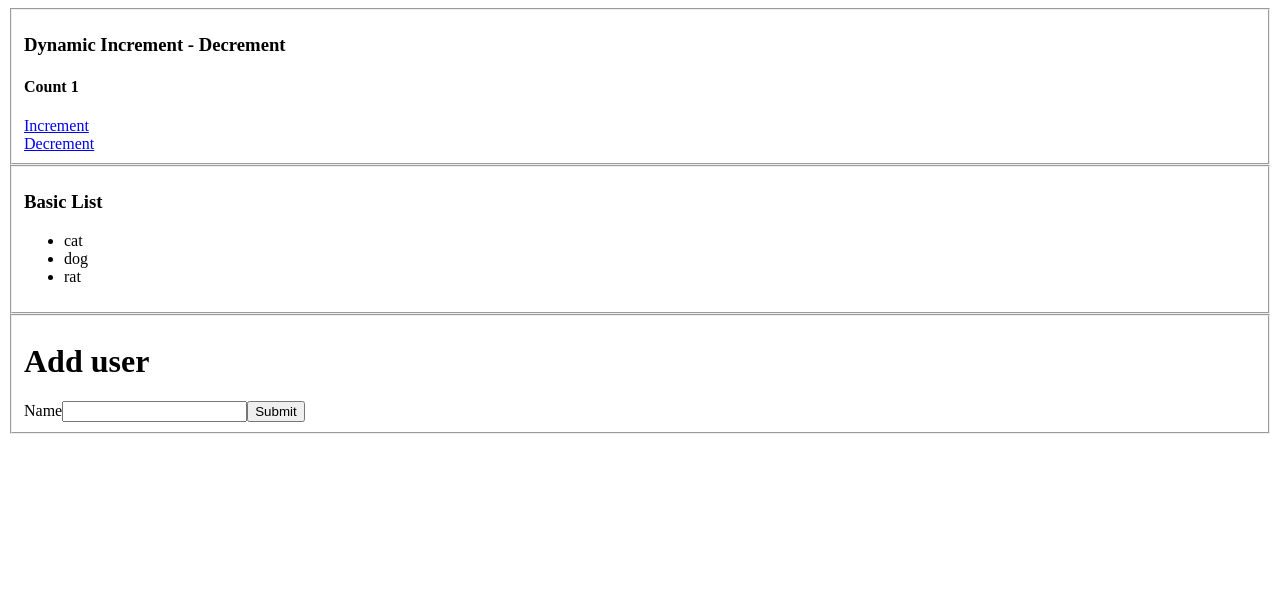
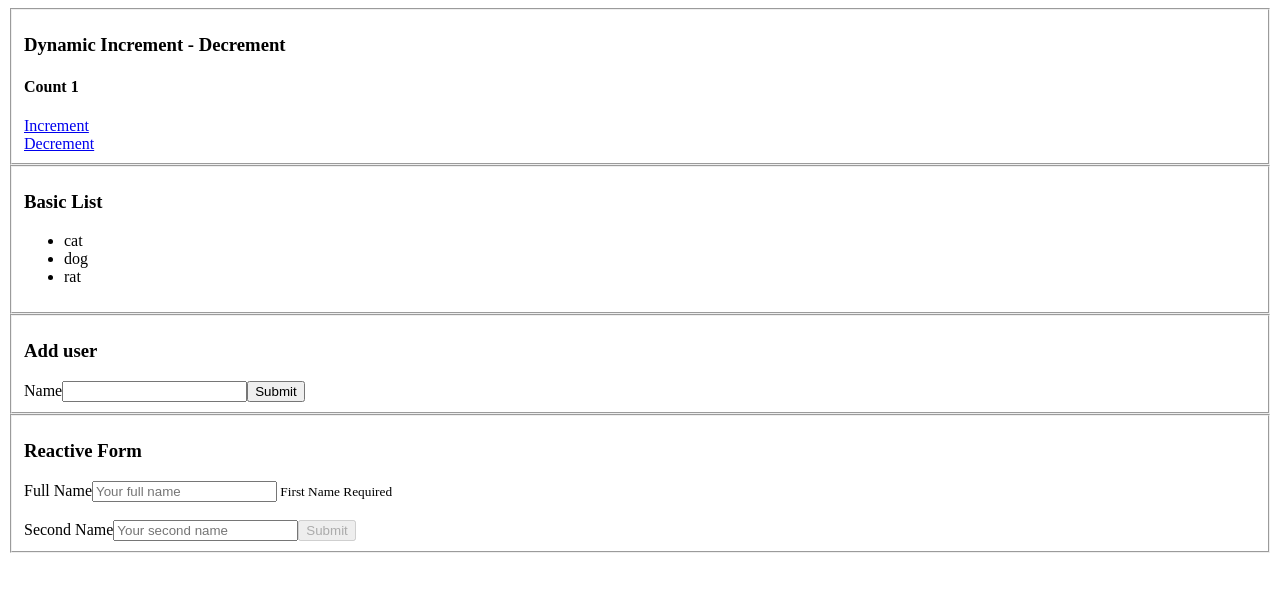
Before and after one commit to phpjagadeesh/angular2-basic, an Angular app: page / in a window 1280 px wide. Shown: the top 592 px of the page. Built offline with nearby package versions, Linux system fonts and the light colour scheme.

Commit message:
Reactive form in angularJS2

```diff
--- a/src/app/app.component.html
+++ b/src/app/app.component.html
@@ -3,3 +3,6 @@
 
 <!--Form operation-->
 <app-form></app-form>
+
+<!--Reactive Form operation-->
+<app-reactive-form></app-reactive-form>
--- a/src/app/form/form.component.html
+++ b/src/app/form/form.component.html
@@ -1,6 +1,6 @@
 <div>
   <fieldset>
-    <h1>Add user</h1>
+    <h3>Add user</h3>
     <form #basicForm="ngForm" (ngSubmit)="save(basicForm.value, basicForm.valid)" novalidate>
       <!-- we will place our fields here -->
       <label>Name</label>
--- a/src/app/form/form.module.ts
+++ b/src/app/form/form.module.ts
@@ -2,8 +2,8 @@ import { NgModule} from '@angular/core';
 import { BrowserModule } from '@angular/platform-browser';
 import { FormsModule }   from '@angular/forms';
 
+import { FormComponent } from './form.component';
 
-import { FormComponent } from './form.component';
 
 @NgModule({
   declarations: [
--- a/src/app/reactive-form/index.ts
+++ b/src/app/reactive-form/index.ts
@@ -1,3 +1,2 @@
 export * from './reactive-form.component';
 export * from './reactive-form.module';
-export * from './reactive-form.interface';
--- a/src/app/reactive-form/reactive-form.component.html
+++ b/src/app/reactive-form/reactive-form.component.html
@@ -1,6 +1,17 @@
-<form novalidate [formGroup]="user">
+<fieldset>
+<h3>Reactive Form</h3>
+<form [formGroup]="user" novalidate (ngSubmit)="save(user)">
   <label>
-    <span>Full name</span>
-   <!--  <input type="text" placeholder="Your full name" formControlName="name"> -->
+  <span>Full Name</span>
+  <input type="text" placeholder="Your full name" formControlName="name">
   </label>
+  <small *ngIf="!user.valid && !user.submitted">
+    First Name Required
+  </small>
+  <label><br><br>
+  <span>Second Name</span>
+  <input type="text" placeholder="Your second name" formControlName="secondName">
+  </label>
+  <button type="submit" [disabled]="!user.valid">Submit</button>
 </form>
+</fieldset>
--- a/src/app/reactive-form/reactive-form.component.ts
+++ b/src/app/reactive-form/reactive-form.component.ts
@@ -1,7 +1,5 @@
 import { Component, OnInit } from '@angular/core';
-import { User } from './reactive-form.interface';
-import { FormControl, FormGroup, ReactiveFormsModule } from '@angular/forms';
-
+import { FormGroup, FormControl, Validators } from '@angular/forms';
 
 @Component({
   selector: 'app-reactive-form',
@@ -11,16 +9,20 @@ import { FormControl, FormGroup, ReactiveFormsModule } from '@angular/forms';
 
 export class ReactiveFormComponent implements OnInit {
 
-  //user: FormGroup;
-  user: any;
+  user: FormGroup;
 
   constructor() {
   }
 
   ngOnInit() {
     this.user = new FormGroup({
-     // name: new FormControl('')
+      name: new FormControl('', [Validators.minLength(10),Validators.required]),
+      secondName: new FormControl('')
     });
   }
 
+  save() {
+    console.log('TEXT');
+  }
+
 }
--- a/src/app/reactive-form/reactive-form.interface.ts
+++ /dev/null
@@ -1,3 +0,0 @@
-export interface User {
-  name: string;
-}
```
Also changed, not shown: src/app/app.module.ts (+6 -8 lines), src/app/reactive-form/reactive-form.module.ts (+7 -6 lines).
